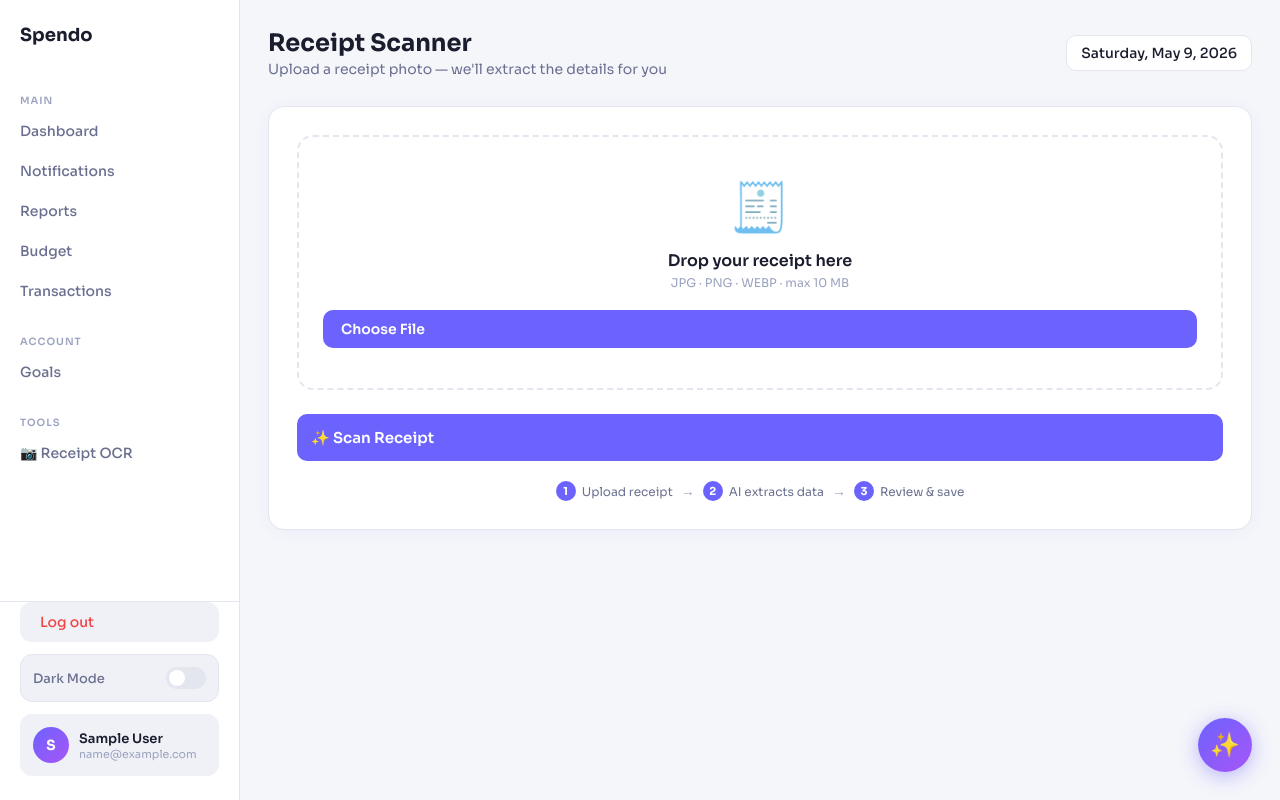
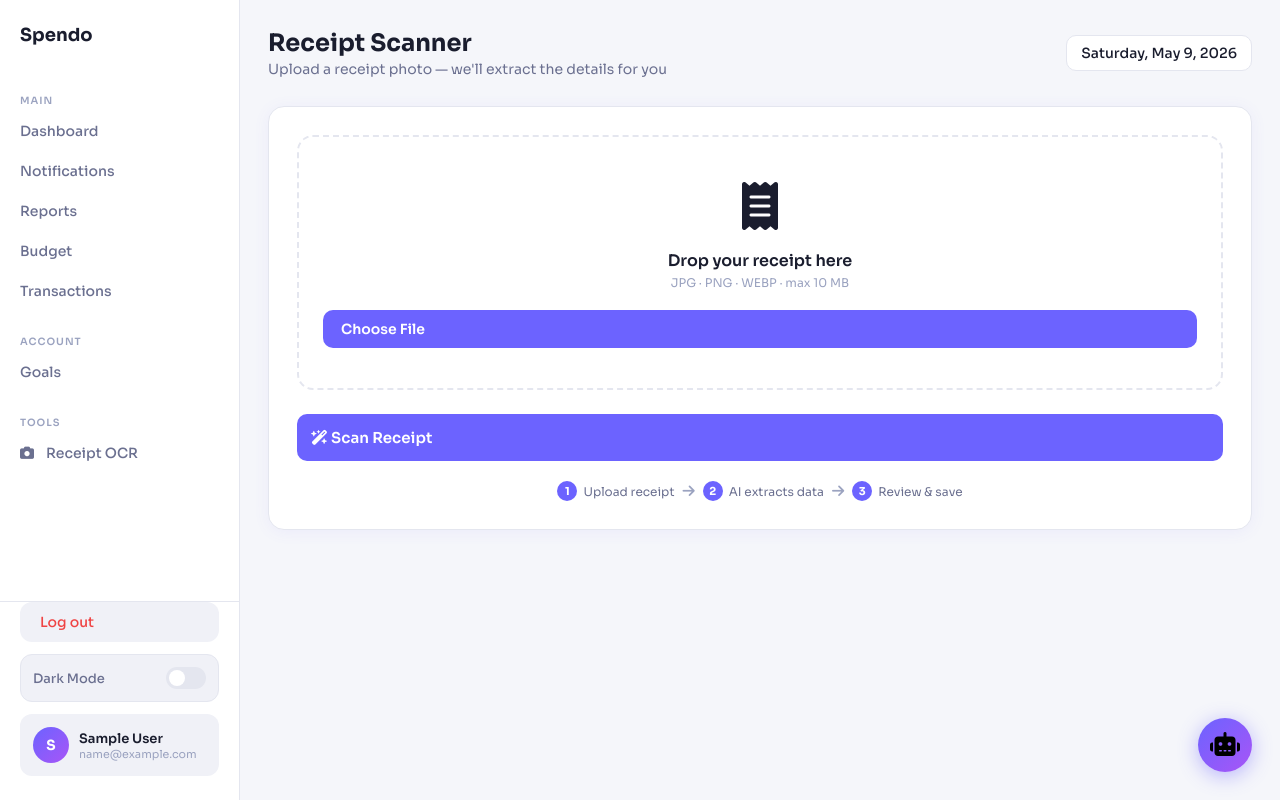
Before and after one commit to moabdulhakim/budgeting, a Django app: page /finances/receipts/ in a window 1280 px wide. Run offline with Django 5.2, Linux system fonts and the light colour scheme; the visitor is signed in with stand-in values (Sample User, id 1); data that the repository does not hold is empty; some libraries are stand-ins or nearby versions.

Commit message:
replace emojies with icons

```diff
--- a/templates/auth/login.html
+++ b/templates/auth/login.html
@@ -14,7 +14,7 @@
   <div class="auth-container">
 
     <div class="auth-logo">
-      <div class="logo-icon">💰</div>
+      <div class="logo-icon"><i class="fa-solid fa-coins"></i></div>
       <span>Spendo</span>
     </div>
 
@@ -31,7 +31,7 @@
       {% for message in messages %}
       <div class="alert-banner" style="margin-bottom:16px;">
         <div class="alert-content">
-          <span class="alert-icon">⚠️</span>
+          <span class="alert-icon"><i class="fa-solid fa-triangle-exclamation"></i></span>
           <div class="alert-msg">{{ message }}</div>
         </div>
       </div>
@@ -51,7 +51,7 @@
           <input type="password" id="login-pass" name="password" placeholder="••••••••" required>
         </div>
 
-        <button type="submit" class="auth-btn">Sign In →</button>
+        <button type="submit" class="auth-btn">Sign In <i class="fa-solid fa-arrow-right"></i></button>
       </form>
 
     </div>
--- a/templates/auth/signup.html
+++ b/templates/auth/signup.html
@@ -14,7 +14,7 @@
   <div class="auth-container">
 
     <div class="auth-logo">
-      <div class="logo-icon">💰</div>
+      <div class="logo-icon"><i class="fa-solid fa-coins"></i></div>
       <span>Spendo</span>
     </div>
 
@@ -31,7 +31,7 @@
       {% for message in messages %}
       <div class="alert-banner" style="margin-bottom:16px;">
         <div class="alert-content">
-          <span class="alert-icon">⚠️</span>
+          <span class="alert-icon"><i class="fa-solid fa-triangle-exclamation"></i></span>
           <div class="alert-msg">{{ message }}</div>
         </div>
       </div>
@@ -56,7 +56,7 @@
           <input type="password" id="signup-pass" name="password" placeholder="Min. 8 characters" minlength="8" required>
         </div>
 
-        <button type="submit" class="auth-btn">Create Account →</button>
+        <button type="submit" class="auth-btn">Create Account <i class="fa-solid fa-arrow-right"></i></button>
       </form>
 
     </div>
--- a/templates/base.html
+++ b/templates/base.html
@@ -6,6 +6,7 @@
 <meta name="viewport" content="width=device-width, initial-scale=1.0">
 <title>Spendo - Personal Finance</title>
 <link href="https://fonts.googleapis.com/css2?family=Sora:wght@300;400;500;600;700&family=JetBrains+Mono:wght@400;500&display=swap" rel="stylesheet">
+<link rel="stylesheet" href="https://cdnjs.cloudflare.com/ajax/libs/font-awesome/6.5.1/css/all.min.css" crossorigin="anonymous" referrerpolicy="no-referrer">
 <script src="https://cdnjs.cloudflare.com/ajax/libs/Chart.js/4.4.1/chart.umd.min.js"></script>
 <script src="https://cdn.jsdelivr.net/npm/canvas-confetti@1.6.0/dist/confetti.browser.min.js"></script>
 <link rel="stylesheet" type="text/css" href="{% static 'Spendo.css' %}">
@@ -25,7 +26,7 @@
         <div class="month-selector" id="current-date-display"></div>
         {% if request.resolver_match.url_name == 'dashboard' %}
         <a class="notif-btn" href="{% url 'notifications' %}" aria-label="Notifications">
-          🔔
+          <i class="fa-solid fa-bell"></i>
           {% if show_notification_badge %}<span class="notif-dot" aria-hidden="true"></span>{% endif %}
         </a>
         {% endif %}
@@ -69,14 +70,14 @@
 <!-- ===== Chatbot Widget ===== -->
 <div id="chatbot-widget">
   <button id="chatbot-fab" aria-label="Open assistant" title="Spendo Assistant">
-    <span id="chatbot-fab-icon">✨</span>
+    <span id="chatbot-fab-icon"><i class="fa-solid fa-robot"></i></span>
   </button>
   <div id="chatbot-panel" role="dialog" aria-label="Spendo Assistant">
 
     <!-- Header -->
     <div id="chatbot-header">
       <div id="chatbot-title-row">
-        <div id="chatbot-avatar">✨</div>
+        <div id="chatbot-avatar"><i class="fa-solid fa-robot"></i></div>
         <div>
           <div id="chatbot-title">Spendo Assistant</div>
           <div id="chatbot-subtitle">Your personal finance assistant</div>
@@ -90,11 +91,11 @@
 
     <!-- Quick chips -->
     <div id="chatbot-suggestions">
-      <button class="chat-chip" data-msg="What's my balance?">💰 Balance</button>
-      <button class="chat-chip" data-msg="How much did I spend this month?">📊 Spending</button>
-      <button class="chat-chip" data-msg="Show my savings goals">🎯 Goals</button>
-      <button class="chat-chip" data-msg="Any upcoming bills?">📅 Bills</button>
-      <button class="chat-chip" data-msg="Give me a saving tip">💡 Tips</button>
+      <button class="chat-chip" data-msg="What's my balance?"><i class="fa-solid fa-coins"></i> Balance</button>
+      <button class="chat-chip" data-msg="How much did I spend this month?"><i class="fa-solid fa-chart-pie"></i> Spending</button>
+      <button class="chat-chip" data-msg="Show my savings goals"><i class="fa-solid fa-bullseye"></i> Goals</button>
+      <button class="chat-chip" data-msg="Any upcoming bills?"><i class="fa-solid fa-calendar-day"></i> Bills</button>
+      <button class="chat-chip" data-msg="Give me a saving tip"><i class="fa-solid fa-lightbulb"></i> Tips</button>
     </div>
 
     <!-- Input -->
--- a/templates/finances/receipt_ocr.html
+++ b/templates/finances/receipt_ocr.html
@@ -23,7 +23,7 @@
     {% csrf_token %}
 
     <div class="ocr-drop-zone" id="ocr-drop-zone">
-      <div class="ocr-drop-icon">🧾</div>
+      <div class="ocr-drop-icon"><i class="fa-solid fa-receipt"></i></div>
       <p class="ocr-drop-title">Drop your receipt here</p>
       <p class="ocr-drop-sub">JPG · PNG · WEBP · max 10 MB</p>
       <input type="file" id="receipt_image" name="receipt_image"
@@ -36,22 +36,24 @@
       <img id="ocr-preview-img" src="" alt="Receipt preview" class="ocr-preview-img">
       <div class="ocr-preview-meta">
         <span id="ocr-preview-name" class="ocr-preview-name"></span>
-        <button type="button" class="ocr-clear-btn" id="ocr-clear-btn">✕ Remove</button>
+        <button type="button" class="ocr-clear-btn" id="ocr-clear-btn">
+          <i class="fa-solid fa-xmark"></i> Remove
+        </button>
       </div>
     </div>
 
     <button type="submit" class="add-btn ocr-submit-btn" id="ocr-submit-btn" disabled>
-      <span class="ocr-submit-idle">✨ Scan Receipt</span>
-      <span class="ocr-submit-busy" style="display:none;">⏳ Scanning…</span>
+      <span class="ocr-submit-idle"><i class="fa-solid fa-wand-magic-sparkles"></i> Scan Receipt</span>
+      <span class="ocr-submit-busy" style="display:none;"><i class="fa-solid fa-spinner fa-spin"></i> Scanning…</span>
     </button>
   </form>
 
   <!-- Steps hint -->
   <div class="ocr-steps">
     <div class="ocr-step"><span class="ocr-step-num">1</span>Upload receipt</div>
-    <div class="ocr-step-arrow">→</div>
+    <div class="ocr-step-arrow"><i class="fa-solid fa-arrow-right"></i></div>
     <div class="ocr-step"><span class="ocr-step-num">2</span>AI extracts data</div>
-    <div class="ocr-step-arrow">→</div>
+    <div class="ocr-step-arrow"><i class="fa-solid fa-arrow-right"></i></div>
     <div class="ocr-step"><span class="ocr-step-num">3</span>Review &amp; save</div>
   </div>
 </div>
@@ -74,9 +76,9 @@
       </div>
       <div class="tx-row-actions">
         {% if scan.transaction %}
-          <a href="{% url 'transactions' %}" class="tx-action-btn">View Tx →</a>
+          <a href="{% url 'transactions' %}" class="tx-action-btn">View Tx <i class="fa-solid fa-arrow-right"></i></a>
         {% elif scan.status == 'done' %}
-          <a href="{% url 'confirm_receipt' scan.pk %}" class="tx-action-btn">Confirm →</a>
+          <a href="{% url 'confirm_receipt' scan.pk %}" class="tx-action-btn">Confirm <i class="fa-solid fa-arrow-right"></i></a>
         {% endif %}
       </div>
     </div>
--- a/templates/goals/index.html
+++ b/templates/goals/index.html
@@ -60,7 +60,7 @@
             {% if goal.image %}
             <img src="{{ goal.image.url }}" class="goal-img-preview" alt="{{ goal.name }}">
             {% else %}
-            <div class="goal-icon-placeholder">🎯</div>
+            <div class="goal-icon-placeholder"><i class="fa-solid fa-bullseye"></i></div>
             {% endif %}
             <span class="goal-name">{{ goal.name }}</span>
             {% if goal.completed %}
--- a/templates/includes/sidebar.html
+++ b/templates/includes/sidebar.html
@@ -19,7 +19,7 @@
 
     <div class="sidebar-section">
         <div class="sidebar-label">Tools</div>
-        <a class="nav-item {% block nav_receipt_ocr %}{% endblock %}" href="{% url 'upload_receipt' %}">📷 Receipt OCR</a>
+        <a class="nav-item {% block nav_receipt_ocr %}{% endblock %}" href="{% url 'upload_receipt' %}"><i class="fa-solid fa-camera"></i> Receipt OCR</a>
     </div>
 
     <div class="sidebar-bottom">
```
Also changed, not shown: templates/dashboard/index.html (+6 -6 lines), templates/finances/receipt_confirm.html (+4 -4 lines), templates/finances/transactions.html (+5 -5 lines), 1 other file.
